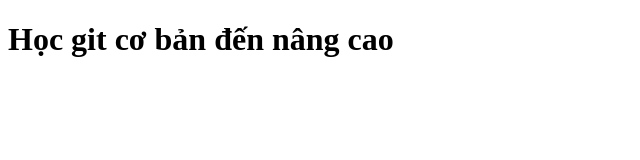
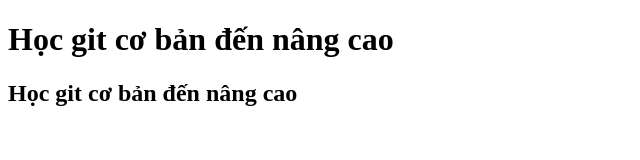
Before and after one commit to nguyendragon/demo_work_shop, a plain HTML site: page index.html in a window 1280 px wide. Shown: the whole page, without its empty margins (0-640 px from the left). Drawn offline with Linux system fonts and the light colour scheme.

Commit message:
update 2

```diff
--- a/index.html
+++ b/index.html
@@ -9,6 +9,7 @@
 
 <body>
     <h1>Học git cơ bản đến nâng cao</h1>
+    <h2>Học git cơ bản đến nâng cao</h2>
 </body>
 
 </html>
```
